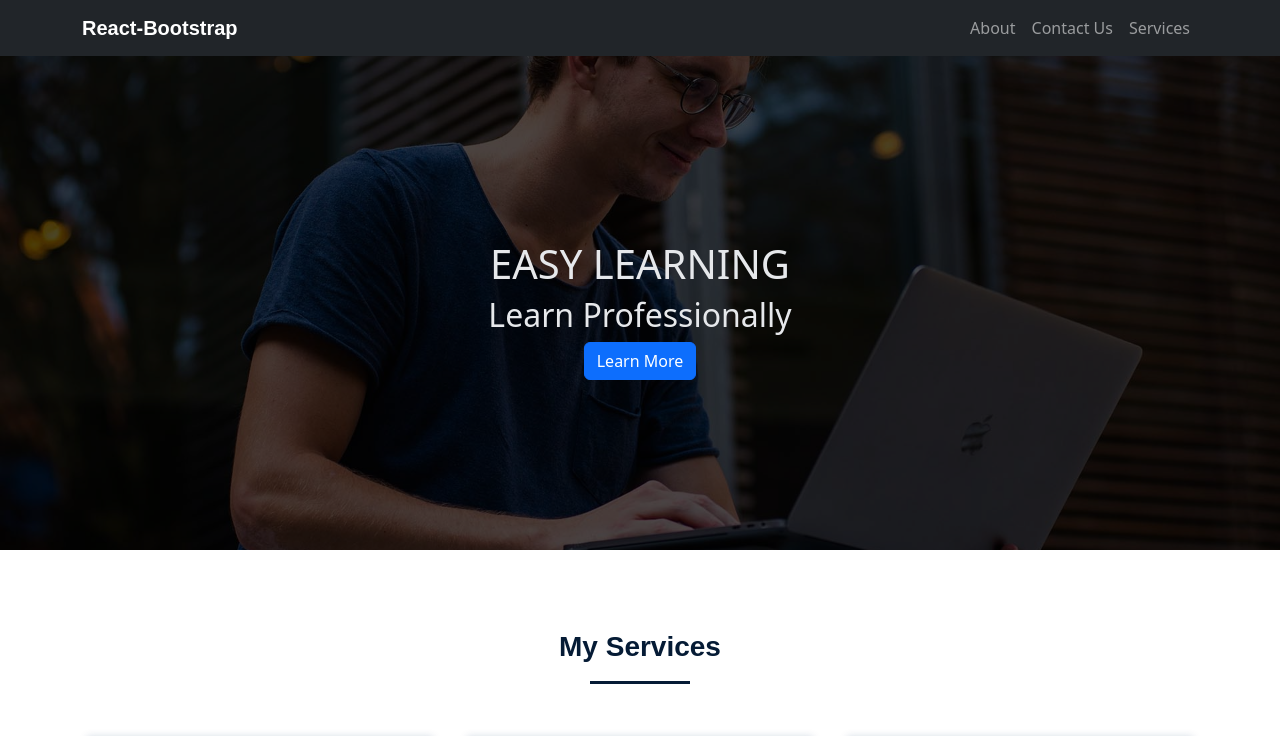
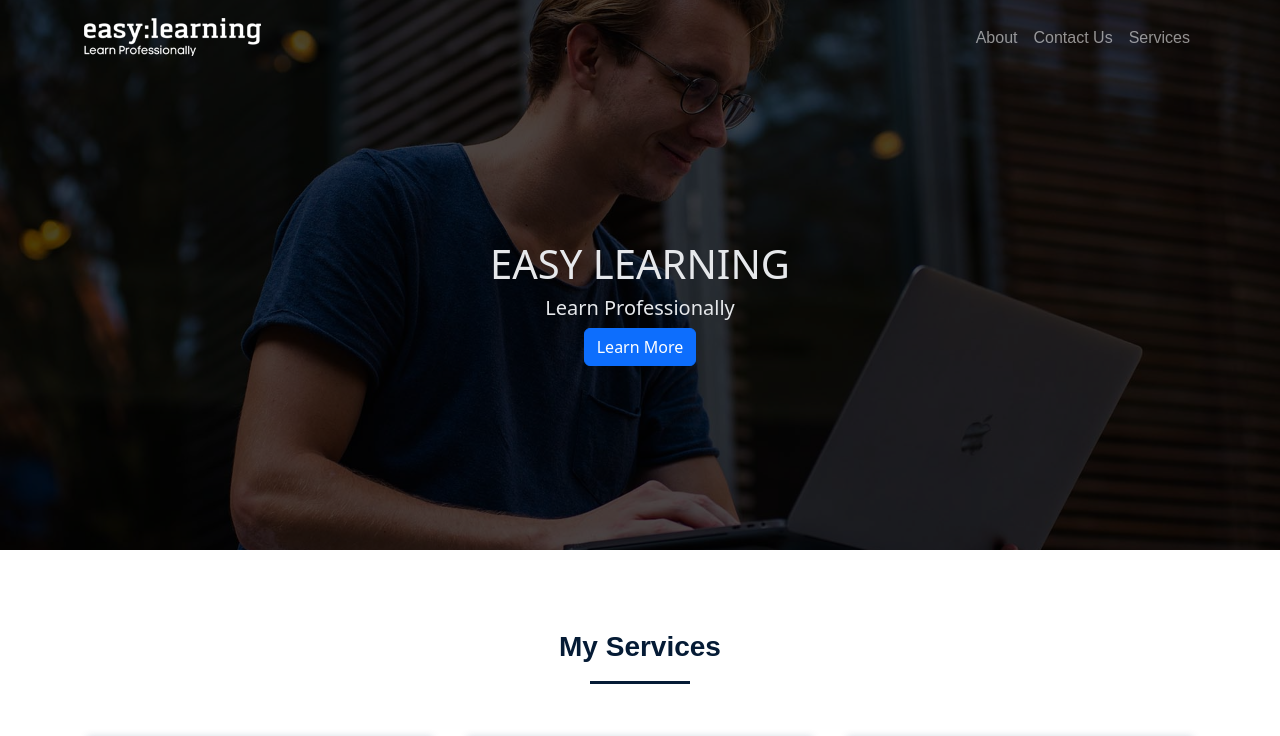
Before and after one commit to NehaCkumari/reactatoz, a React (Create React App) app: page / in a window 1280 px wide. Shown: the top 736 px of the page. Built offline with nearby package versions, Linux system fonts and the light colour scheme.

Commit message:
Top Navigation done

```diff
--- a/src/assets/css/custom.css
+++ b/src/assets/css/custom.css
@@ -73,7 +73,7 @@
     margin: -1.9rem auto 0;
     margin-bottom: 3rem;
 }
-.navTitle{
+.navBarTitle{
     font-family: 'Montserrat',sans-serif;
     color: #ffffff !important;
     font-weight: 700;
--- a/src/components/NavBar/NavBar.jsx
+++ b/src/components/NavBar/NavBar.jsx
@@ -1,21 +1,29 @@
 import React, { Component, Fragment } from 'react'
 import { Navbar, Nav, NavDropdown, Container } from 'react-bootstrap'
+import blackLogo from "../../assets/images/logo_black.png";
+import whiteLogo from "../../assets/images/logo_white.png";
+import "../../assets/css/custom.css"
+import "../../assets/css/bootstrap.min.css"
 
 class NavBar extends Component {
     constructor(){
         super();
         this.state={
              navBarTitle:"navTitle",
+             navBarLogo: [whiteLogo], // object
+             navVariant:"dark",
+             navBarBack:"navBackground",
+             navBarItem:"navItem",
         }
    }
 
    onScroll=()=>{
         if(window.scrollY>100){
-             this.setState({navBarTitle:'navTitleScroll'})
+             this.setState({navBarTitle:'navTitleScroll',navBarLogo:[blackLogo],navBarBack:'navBackgroundScroll',navBarItem:'navItemScroll',navVariant:'light'})
 
         }else if(window.scrollY<100){
 
-             this.setState({navBarTitle:'navTitle'})
+             this.setState({navBarTitle:'navTitle',navBarLogo:[whiteLogo],navBarBack:'navBackground',navBarItem:'navItem',navVariant:'dark'})
         }
    }
 
@@ -28,18 +36,18 @@ class NavBar extends Component {
   render() {
     return (
         <Fragment>
-        <Navbar collapseOnSelect fixed='top' expand="lg" bg="dark" variant="dark">
+        <Navbar className={this.state.navBarBack} collapseOnSelect fixed='top' expand="lg" variant="dark">
         <Container>
-          <Navbar.Brand className={this.state.navBarTitle} href="#home">React-Bootstrap</Navbar.Brand>
+          <Navbar.Brand className={this.state.navBarTitle} href="#home"><img src={this.state.navBarLogo} /></Navbar.Brand>
           <Navbar.Toggle aria-controls="responsive-navbar-nav" />
           <Navbar.Collapse id="responsive-navbar-nav">
             <Nav className="me-auto">
 
             </Nav>
             <Nav>
-              <Nav.Link href="#deets">About</Nav.Link>
-              <Nav.Link href="#deets">Contact Us</Nav.Link>
-              <Nav.Link href="#deets">Services</Nav.Link>
+              <Nav.Link className={this.state.navBarItem} href="#deets">About</Nav.Link>
+              <Nav.Link className={this.state.navBarItem} href="#deets">Contact Us</Nav.Link>
+              <Nav.Link className={this.state.navBarItem} href="#deets">Services</Nav.Link>
             </Nav>
           </Navbar.Collapse>
         </Container>
--- a/src/components/Services/services.jsx
+++ b/src/components/Services/services.jsx
@@ -4,8 +4,7 @@ import { Col, Container, Row } from 'react-bootstrap'
 import DesignIcon from "../../assets/images/design.png";
 import EcommerceIcon from "../../assets/images/ecommerce.png";
 import WebIcon from "../../assets/images/web.png";
-import "../../assets/css/custom.css"
-import "../../assets/css/bootstrap.min.css"
+
 
 
 class services extends Component {
--- a/src/components/TopBanner/TopBanner.jsx
+++ b/src/components/TopBanner/TopBanner.jsx
@@ -1,8 +1,7 @@
 import React, { Component } from 'react'
 import { Fragment } from 'react'
 import { Col, Row, Button, Container } from "react-bootstrap"
-import "../../assets/css/custom.css"
-import "../../assets/css/bootstrap.min.css"
+
 
 class TopBanner extends Component {
   render() {
@@ -14,7 +13,7 @@ class TopBanner extends Component {
                 <Row>
                     <Col>
                         <h1>EASY LEARNING</h1>
-                        <h2>Learn Professionally</h2>
+                        <h5>Learn Professionally</h5>
                         <Button variant='primary'>Learn More</Button>
                     </Col>
                 </Row>
```
Also changed, not shown: src/assets/images/logo_black.png (added), src/assets/images/logo_white.png (added).
